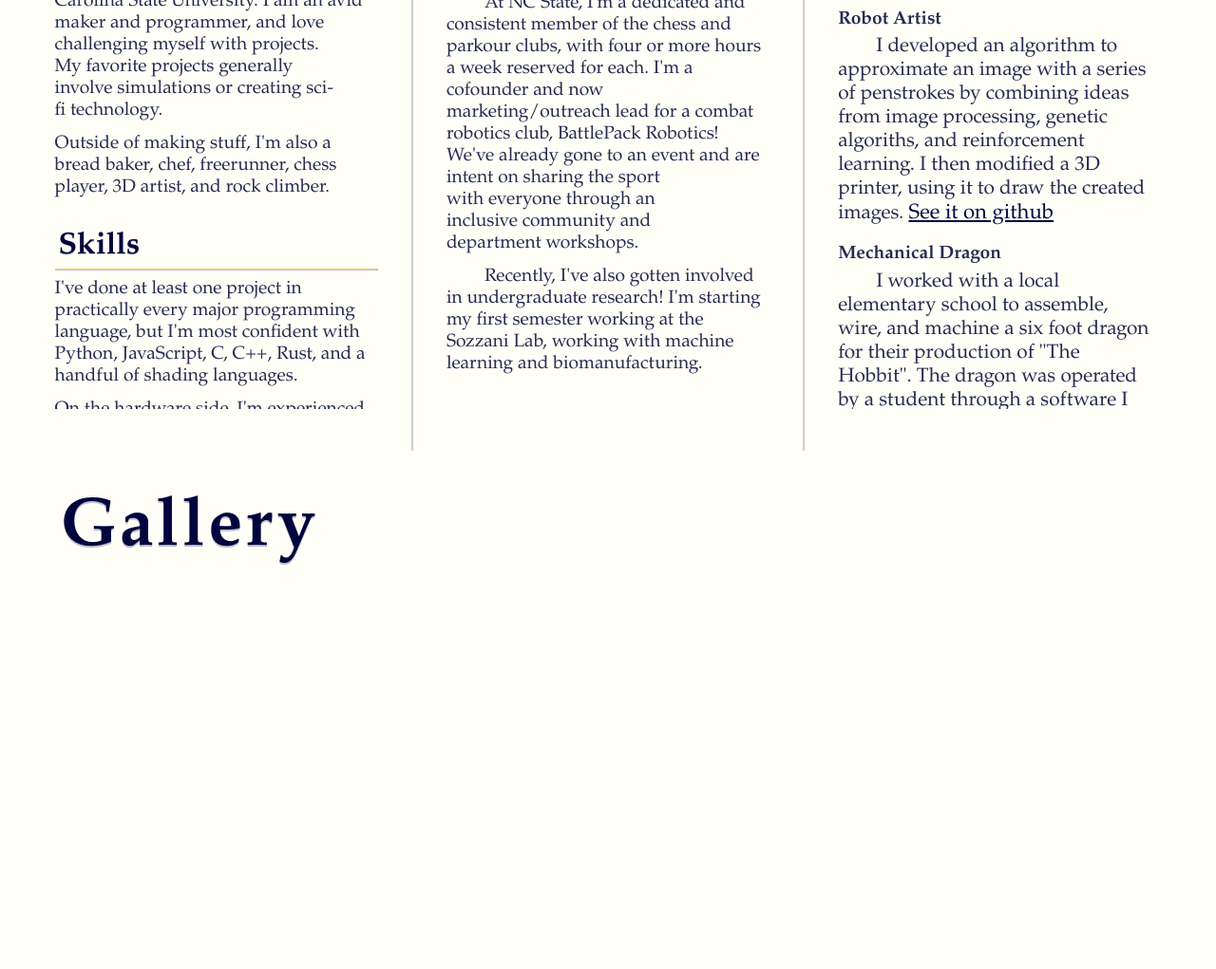
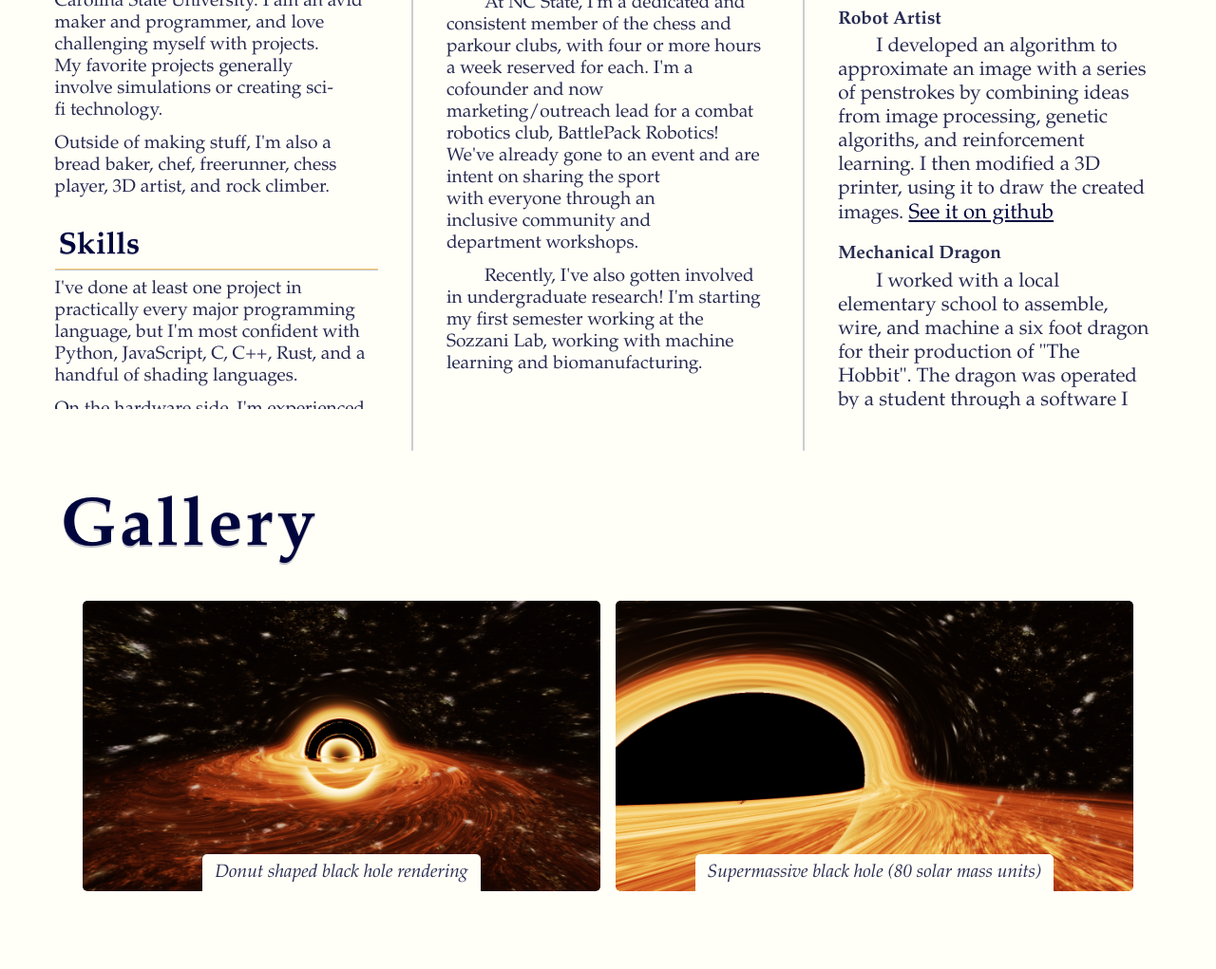
Before and after one commit to iBrushC/iBrushC.github.io, a plain HTML site: page index.html in a window 1280 px wide. Shown: the part 623-1644 px from the top of the page at 95% size. Before the commit the page ends 1337 px from the top, so only its background shows below. Drawn offline with Linux system fonts and the light colour scheme.

Commit message:
Added images to gallery

```diff
--- a/index.html
+++ b/index.html
@@ -419,10 +419,14 @@
             <h1 class="gallery-header">Gallery</h1>
             <div class="row center">
                 <div class="gallery-body">
-                    <!-- <div class="gallery-image">
-                        <img src="media/profile-photo.jpg" alt="Dandelion" />
-                        <p>Caption</p>
-                    </div> -->
+                    <a class="gallery-image wide-image" href="blog/pages/arbitrary-black-holes.html">
+                        <img src="media/arbitrary-black-holes/Donut2.png" alt="Black Hole" />
+                        <p>Donut shaped black hole rendering</p>
+                    </a>
+                    <a class="gallery-image wide-image" href="blog/pages/arbitrary-black-holes.html">
+                        <img src="media/arbitrary-black-holes/BlackHole3.png" alt="Black Hole" />
+                        <p>Supermassive black hole (80 solar mass units)</p>
+                    </a>
                 </div>
             </div>
         </div>
--- a/styles.css
+++ b/styles.css
@@ -510,7 +510,6 @@ button:active {
 }
 
 .gallery-image img {
-    max-width: 20vw;
     width: 100%;
     height: 100%;
     object-fit: cover;
```
